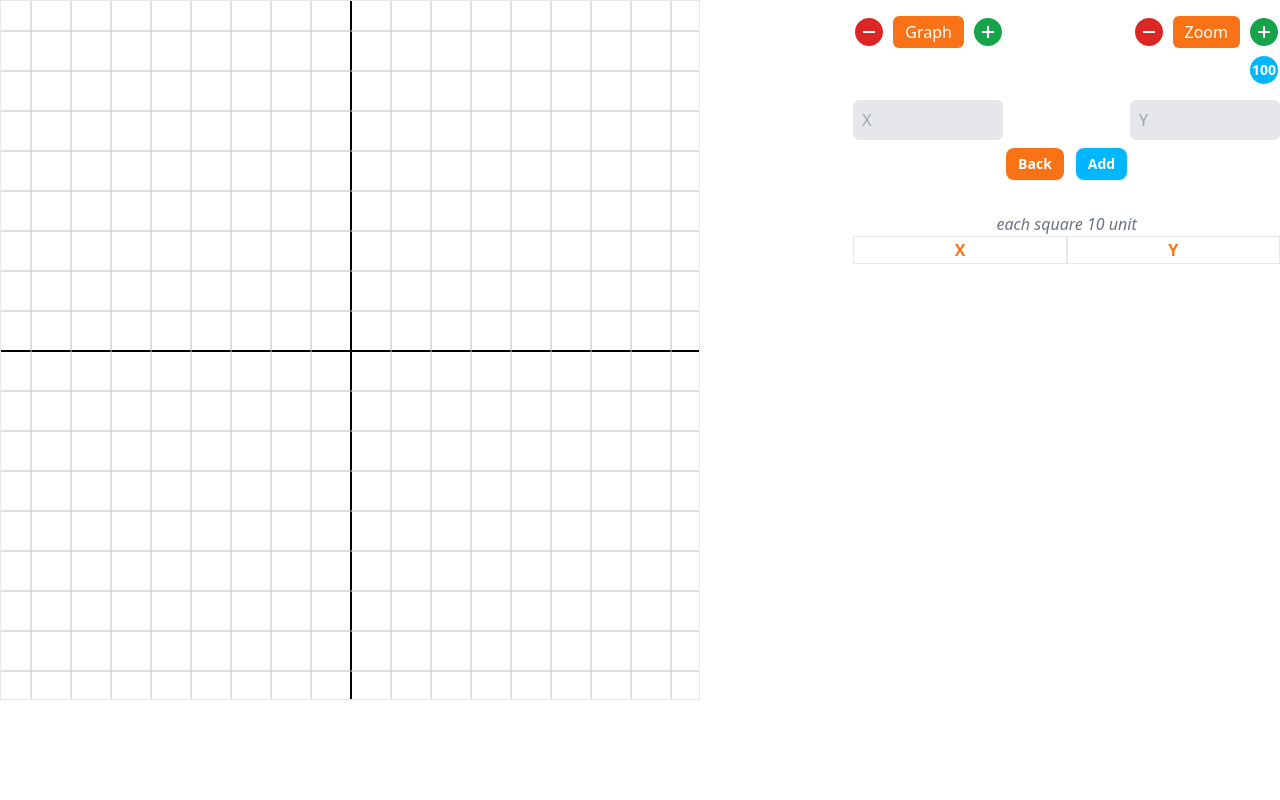
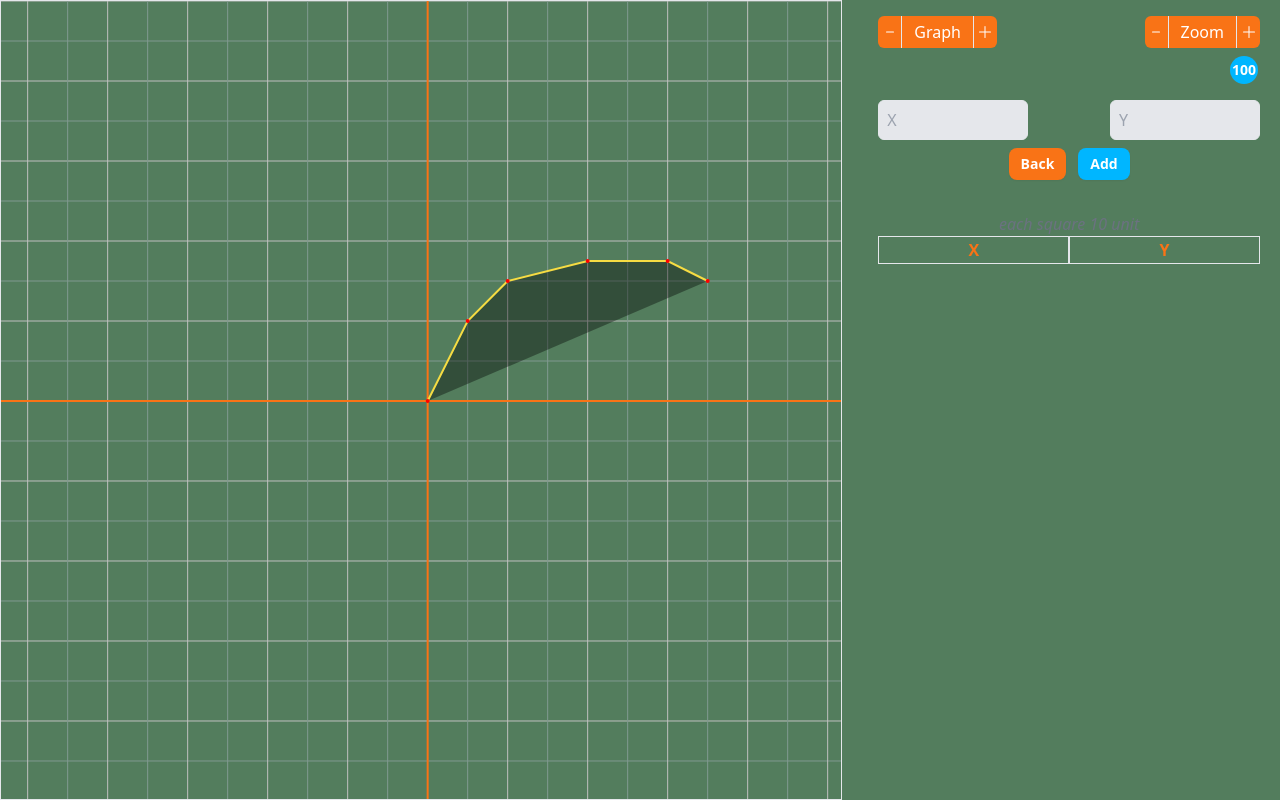
Before and after one commit to EmranAli-15/graph-generator, a React (Vite) app: page / in a window 1280 px wide. Built offline with nearby package versions, Linux system fonts and the light colour scheme.

Commit message:
ui changed

```diff
--- a/src/Graph.jsx
+++ b/src/Graph.jsx
@@ -1,5 +1,6 @@
 import { useEffect, useState } from "react";
 import { AiFillPlusCircle, AiFillMinusCircle } from "react-icons/ai";
+import { BsDash, BsPlusLg } from "react-icons/bs";
 
 
 const Graph = () => {
@@ -11,7 +12,14 @@ const Graph = () => {
 
     const [afterZoom, setAfterZoom] = useState(100);
 
-    const [dots, setDots] = useState([]);
+    const [dots, setDots] = useState([
+        { x: 0 * 4, y: -0 * 4 },
+        { x: 10 * 4, y: -20 * 4 },
+        { x: 20 * 4, y: -30 * 4 },
+        { x: 40 * 4, y: -35 * 4 },
+        { x: 60 * 4, y: -35 * 4 },
+        { x: 70 * 4, y: -30 * 4 },
+    ]);
 
     const centerX = graphWidth / 2;
     const centerY = graphHeight / 2;
@@ -91,12 +99,12 @@ const Graph = () => {
     // Setting graph size
     useEffect(() => {
         if (window.innerWidth > 500) {
-            setFixedH(700);
-            setFixedW(700);
-            setGraphHeight(700)
-            setGraphWidth(700)
-            viewBox.width = 700;
-            viewBox.height = 700;
+            setFixedH(window.innerHeight);
+            setFixedW(window.innerWidth - (window.innerWidth / 3));
+            setGraphHeight(window.innerHeight)
+            setGraphWidth(window.innerWidth - (window.innerWidth / 3))
+            viewBox.width = window.innerWidth - (window.innerWidth / 3);
+            viewBox.height = window.innerHeight;
         };
         if (window.innerHeight > graphWidth) {
             setFixedH(graphWidth);
@@ -106,29 +114,31 @@ const Graph = () => {
 
 
     return (
-        <div className="max-w-7xl mx-auto">
-            <div className="sm:flex-col md:flex justify-between">
-                <section style={{ height: fixedH + "px", width: fixedW + "px" }} className="border overflow-auto">
+        <div className="">
+            <div className="flex flex-col md:flex-row justify-between gap-x-4">
+
+                {/* style={{ height: fixedH + "px", width: fixedW + "px" }} */}
+                <section style={{ height: fixedH + "px", width: fixedW + "px" }} className="border overflow-auto md:w-2/3">
                     <svg
                         viewBox={`0,0 ${Number(graphWidth)} ${graphHeight}`}
                         height={viewBox.height} width={viewBox.width}
                         style={{ zoom: afterZoom + "%", }}
                     >
 
-                        {/* Middle Line */}
-                        <polyline points={`0,${centerY} ${graphWidth},${centerY}`} stroke="black" strokeWidth="2" fill="none" />
-                        <polyline points={`${centerX},0 ${centerX},${graphHeight}`} stroke="black" strokeWidth="2" fill="none" />
+
 
 
                         {/* Graph Lines start for X axis */}
                         {
                             graphLines.map(line => {
-                                return <polyline key={line} points={`0,${centerY + line} ${graphWidth},${centerY + line}`} stroke="#C0C0C0" strokeWidth="1" fill="none" />
+                                const x = line % 80;
+                                return <polyline key={line} points={`0,${centerY + line} ${graphWidth},${centerY + line}`} stroke={!x ? "#C0C0C0" : "#819A91"} strokeWidth="1" fill="none" />
                             })
                         }
                         {
                             graphLines.map(line => {
-                                return <polyline key={line} points={`0,${centerY - line} ${graphWidth},${centerY - line}`} stroke="#C0C0C0" strokeWidth="1" fill="none" />
+                                const x = line % 80;
+                                return <polyline key={line} points={`0,${centerY - line} ${graphWidth},${centerY - line}`} stroke={!x ? "#C0C0C0" : "#819A91"} strokeWidth="1" fill="none" />
                             })
                         }
                         {/* Graph Lines end for X axis */}
@@ -139,19 +149,27 @@ const Graph = () => {
                         {/* Graph Lines start for Y axis */}
                         {
                             graphLines.map(line => {
-                                return <polyline key={line} points={`${centerX + line},0 ${centerX + line},${graphHeight}`} stroke="#C0C0C0" strokeWidth="1" fill="none" />
+                                const x = line % 80;
+                                return <polyline key={line} points={`${centerX + line},0 ${centerX + line},${graphHeight}`} stroke={!x ? "#C0C0C0" : "#819A91"} strokeWidth="1" fill="none" />
                             })
                         }
                         {
                             graphLines.map(line => {
-                                return <polyline key={line} points={`${centerX - line},0 ${centerX - line},${graphHeight}`} stroke="#C0C0C0" strokeWidth="1" fill="none" />
+                                const x = line % 80;
+                                return <polyline key={line} points={`${centerX - line},0 ${centerX - line},${graphHeight}`} stroke={!x ? "#C0C0C0" : "#819A91"} strokeWidth="1" fill="none" />
                             })
                         }
                         {/* Graph Lines end for Y axis */}
 
 
+
+                        {/* Middle Line */}
+                        <polyline points={`0,${centerY} ${graphWidth},${centerY}`} stroke="#f97316" strokeWidth="2" fill="none" />
+                        <polyline points={`${centerX},0 ${centerX},${graphHeight}`} stroke="#f97316" strokeWidth="2" fill="none" />
+
+
                         {/* Actual Graph */}
-                        <polyline points={points} stroke="blue" strokeWidth="2" fill="none" />
+                        <polyline points={points} stroke="#F6DC43" strokeWidth="2" fill="#00000060" />
 
 
                         {/* Dot For Point */}
@@ -166,25 +184,33 @@ const Graph = () => {
 
 
 
-                <section className="md:w-1/3 px-2 md:px-0">
+                <section className="md:w-1/3 px-5">
                     <div className="flex items-center justify-between mt-4">
-                        <div className="flex items-center justify-center gap-x-2">
-                            <button onClick={() => handleGraphSize(1.2)}>
-                                <AiFillMinusCircle className="size-8 fill-red-600"></AiFillMinusCircle>
+                        <div className="flex items-center justify-center text-white">
+                            <button
+                                className="bg-orange-500 flex items-center justify-center py-2 w-6 border-r outline-none rounded-l-md active:scale-90"
+                                onClick={() => handleGraphSize(1.2)}>
+                                <BsDash />
                             </button>
-                            <span className="py-1 px-3 rounded-md bg-orange-500 text-white">Graph</span>
-                            <button onClick={() => handleGraphSize(0.8)}>
-                                <AiFillPlusCircle className="size-8 fill-green-600"></AiFillPlusCircle>
+                            <span className="py-1 px-3 bg-orange-500">Graph</span>
+                            <button
+                                className="bg-orange-500 flex justify-center items-center py-2 w-6 border-l outline-none rounded-r-md active:scale-90"
+                                onClick={() => handleGraphSize(0.8)}>
+                                <BsPlusLg />
                             </button>
                         </div>
 
-                        <div className="flex items-center justify-center gap-x-2">
-                            <button onClick={() => setAfterZoom(afterZoom - 10)}>
-                                <AiFillMinusCircle className="size-8 fill-red-600"></AiFillMinusCircle>
+                        <div className="flex items-center justify-center text-white">
+                            <button
+                                className="bg-orange-500 flex items-center justify-center py-2 w-6 border-r outline-none rounded-l-md active:scale-90"
+                                onClick={() => setAfterZoom(afterZoom - 10)}>
+                                <BsDash />
                             </button>
-                            <span className="py-1 px-3 rounded-md bg-orange-500 text-white">Zoom</span>
-                            <button onClick={() => setAfterZoom(afterZoom + 10)}>
-                                <AiFillPlusCircle className="size-8 fill-green-600"></AiFillPlusCircle>
+                            <span className="py-1 px-3 bg-orange-500">Zoom</span>
+                            <button
+                                className="bg-orange-500 flex justify-center items-center py-2 w-6 border-l outline-none rounded-r-md active:scale-90"
+                                onClick={() => setAfterZoom(afterZoom + 10)}>
+                                <BsPlusLg />
                             </button>
                         </div>
                     </div>
--- a/src/index.css
+++ b/src/index.css
@@ -3,7 +3,11 @@
 @tailwind utilities;
 
 body {
-  background-color: white;
+  background-color: #537D5D;
   min-height: 100vh;
   min-width: 100vw;
 };
+
+::-webkit-scrollbar {
+  width: 0;
+}
```
